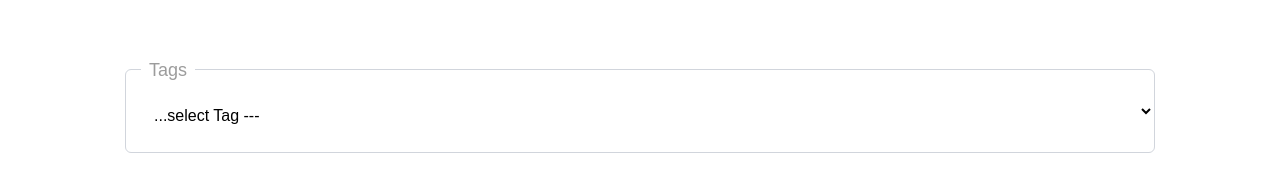
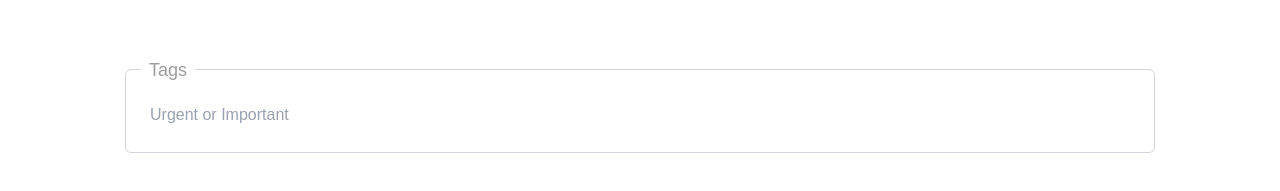
Before and after one commit to idowu113910/Task-Manager, a React (Vite) app: page /newtask in a window 1280 px wide. Shown: the part 675-866 px from the top of the page. Built offline with nearby package versions, Linux system fonts and the light colour scheme.

Commit message:
Implement tags

```diff
--- a/src/pages/NewTask.jsx
+++ b/src/pages/NewTask.jsx
@@ -130,7 +130,7 @@ const NewTask = () => {
         </div>
 
         <div className="w-[1030px]  mx-auto relative mt-16">
-          <select
+          <input
             id="tags"
             name="tags"
             type="text"
@@ -141,11 +141,7 @@ const NewTask = () => {
               setTags(event.target.value);
             }}
             required
-          >
-            <option value="">...select Tag ---</option>
-            <option value="Urgent"> Urgent </option>
-            <option value="Important"> Important</option>
-          </select>
+          />
 
           <label
             htmlFor="Tags"
```
